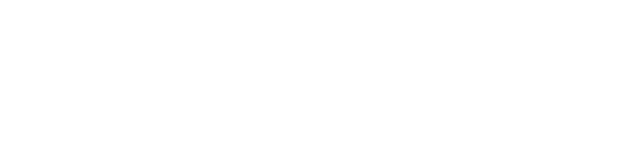
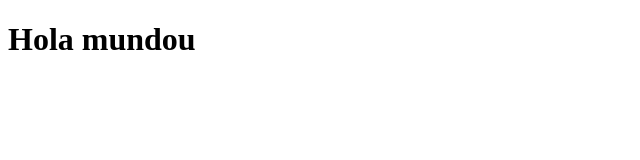
Before and after one commit to g4briie1/MiPrimerRepositorio, a plain HTML site: page index.html in a window 1280 px wide. Shown: the whole page, without its empty margins (0-640 px from the left). Drawn offline with Linux system fonts and the light colour scheme.

Commit message:
Modificación index.html

```diff
--- a/index.html
+++ b/index.html
@@ -4,6 +4,6 @@
     <title>Document</title>
 </head>
 <body>
-
+    <h1>Hola mundou</h1>
 </body>
 </html>
```
